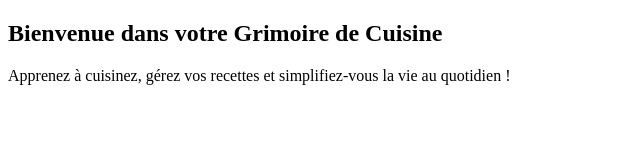
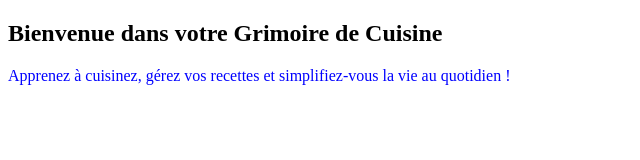
Before and after one commit to emmy-villard/grimoire-de-cuisine, a plain HTML site: page frontend/index.html in a window 1280 px wide. Shown: the whole page, without its empty margins (0-640 px from the left). Drawn offline with Linux system fonts and the light colour scheme.

Commit message:
style(html): reference style.css

```diff
--- a/frontend/index.html
+++ b/frontend/index.html
@@ -4,6 +4,7 @@
     <head>
         <meta charset="UTF-8">
         <title>Grimoire de Cuisine - bienvenue</title>
+        <link rel="stylesheet" href="assets/css/style.css">
     </head>
 
     <body>
```
Also changed, not shown: frontend/new-recipe.html (+1 -0 lines), frontend/recipe-chakchouka-pois-chiches.html (+1 -0 lines), frontend/recipe-crepes.html (+1 -0 lines), frontend/recipe-pate-a-pizza.html (+1 -0 lines), frontend/recipes.html (+1 -0 lines).
